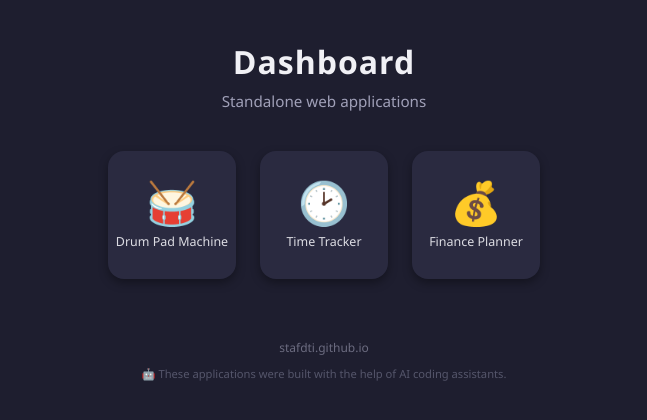
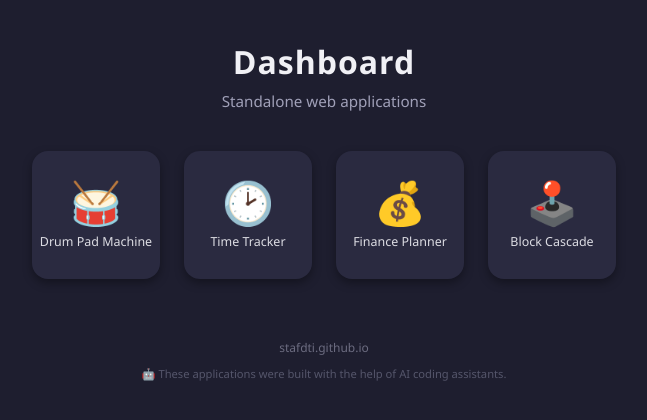
Before and after one commit to stafdti/stafdti.github.io, a plain HTML site: page index.html in a window 1280 px wide. Shown: the whole page, without its empty margins (316-963 px from the left). Drawn offline with Linux system fonts and the light colour scheme.

Commit message:
Add Block Cascade link to index.html

```diff
--- a/index.html
+++ b/index.html
@@ -119,6 +119,10 @@
             <span class="icon">💰</span>
             <span class="label">Finance Planner</span>
         </a>
+        <a class="widget" href="block-cascade/index.html" title="Block Cascade">
+            <span class="icon">🕹️</span>
+            <span class="label">Block Cascade</span>
+        </a>
     </div>
 
     <footer>stafdti.github.io</footer>
```
